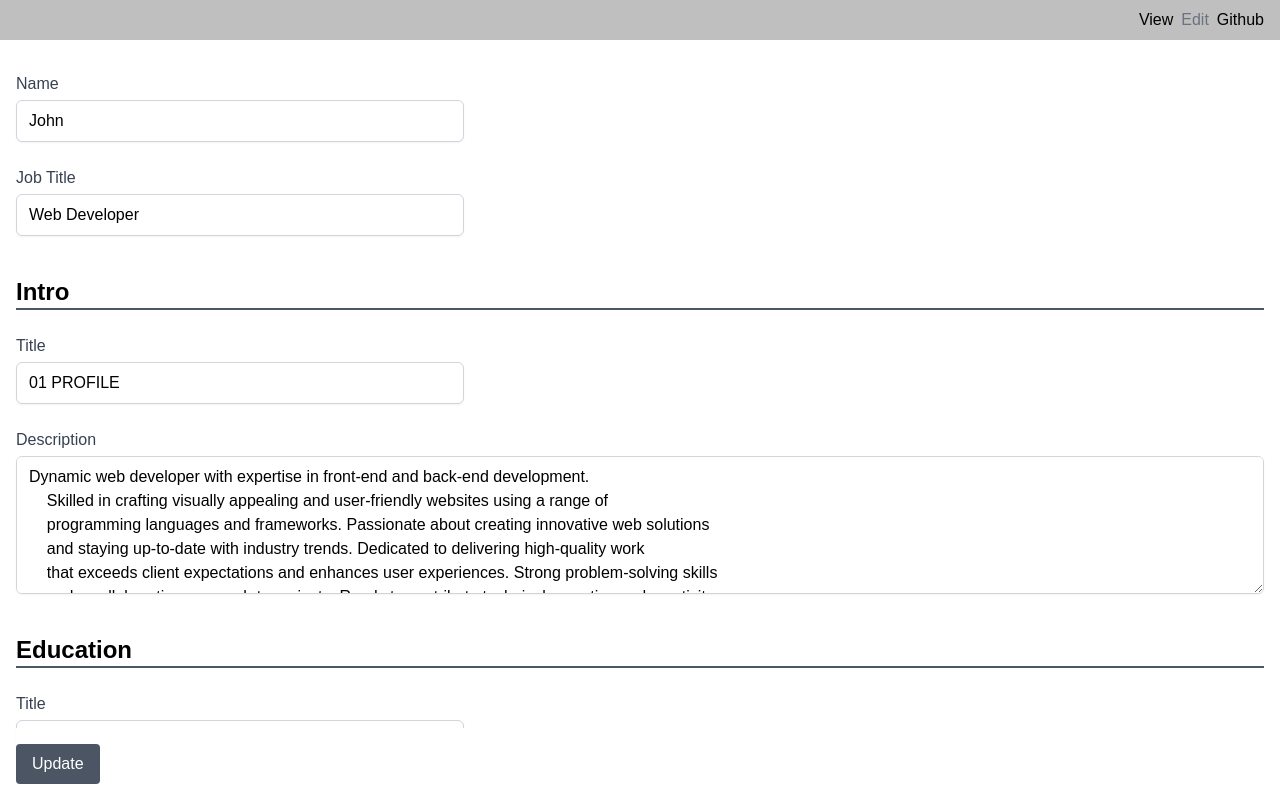
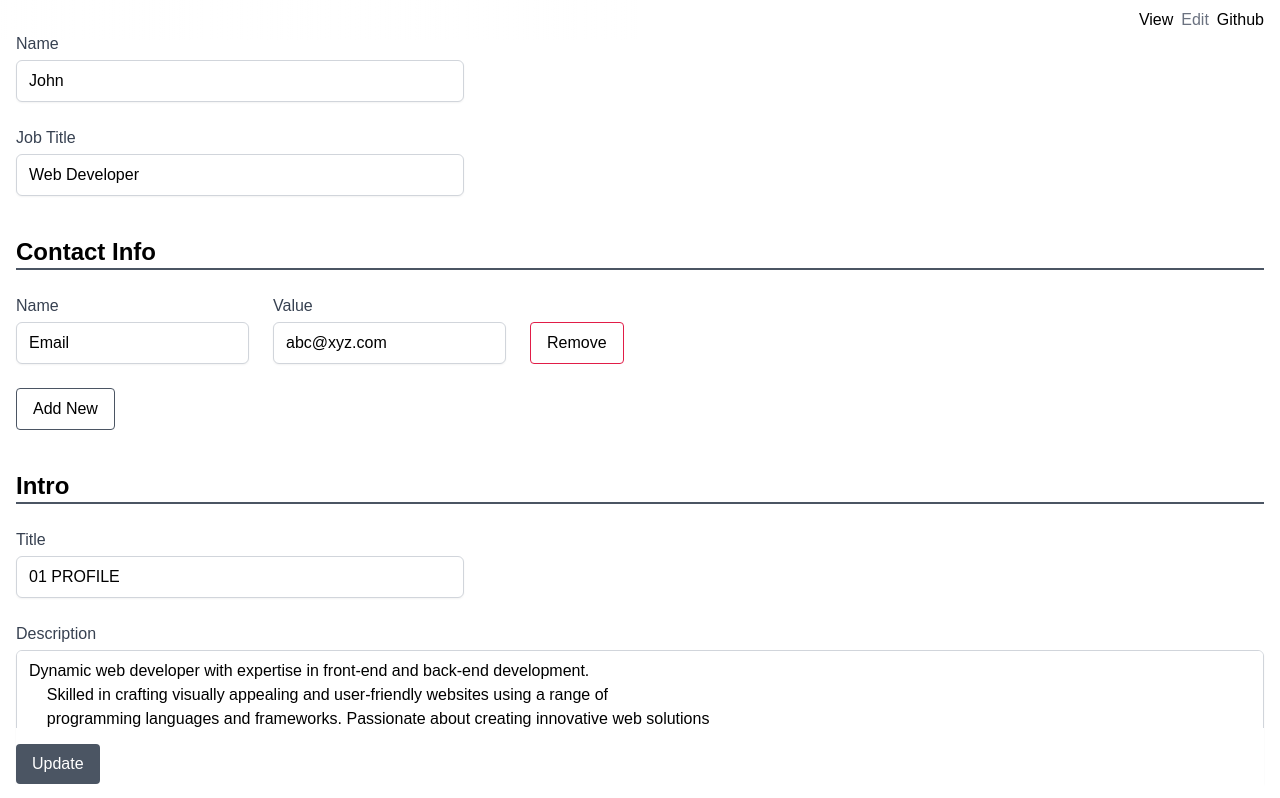
Before and after one commit to aungkyawhein/resume, an Angular app: page /edit in a window 1280 px wide. Shown: the top 798 px of the page. Built offline with nearby package versions, Linux system fonts and the light colour scheme; a web font is replaced by a local one; what @angular/fire would draw is missing.

Commit message:
Add contact info edit feature for #19

```diff
--- a/src/app/app.component.html
+++ b/src/app/app.component.html
@@ -1,4 +1,4 @@
-<nav class="w-full flex justify-end bg-black/25">
+<nav class="w-full flex justify-end bg-gradient-to-l from-50% from-white fixed top-0">
   <div class="container mx-auto px-4 flex flex-col gap-12 font-primary">
     <ul class="flex justify-end gap-2 container py-2 mx-auto">
       <li *ngFor="let navLink of navLinks">
--- a/src/app/edit/edit.component.html
+++ b/src/app/edit/edit.component.html
@@ -1,6 +1,7 @@
 <div class="container mx-auto px-4 py-8 flex flex-col gap-12 font-primary">
   <form (ngSubmit)="onSubmit()" #resumeForm="ngForm">
     <div class="grid grid-cols-1 gap-10">
+
       <div class="max-w-md">
         <div class="grid grid-cols-1 gap-6">
           <label class="block">
@@ -27,6 +28,49 @@
               focus:border-indigo-300 focus:ring focus:ring-indigo-200 focus:ring-opacity-50
             ">
           </label>
+        </div>
+      </div>
+
+      <!-- Contact Info -->
+      <div class="max-w-full">
+        <div class="grid grid-cols-1 gap-6">
+          <h3 class="text-2xl font-bold border-b-2 border-gray-600">Contact Info</h3>
+          <ul class="flex flex-col gap-6">
+            <li *ngFor="let contact of contactInfo.list; let i = index" class="flex flex-row items-end gap-6">
+              <label class="block">
+                <span class="text-gray-700">Name</span>
+                <input type="text" placeholder="" name="name_{{i}}" [(ngModel)]="contact.name" class="
+                  mt-1
+                  block
+                  w-full
+                  rounded-md
+                  border-gray-300
+                  shadow-sm
+                  focus:border-indigo-300 focus:ring focus:ring-indigo-200 focus:ring-opacity-50
+                ">
+              </label>
+              <label class="block">
+                <span class="text-gray-700">Value</span>
+                <input type="text" placeholder="" name="value_{{i}}" [(ngModel)]="contact.value" class="
+                  mt-1
+                  block
+                  w-full
+                  rounded-md
+                  border-gray-300
+                  shadow-sm
+                  focus:border-indigo-300 focus:ring focus:ring-indigo-200 focus:ring-opacity-50
+                ">
+              </label>
+              <button type="button" (click)="removeContactInfo(i)" class="px-4 py-2 rounded border border-rose-600">
+                Remove
+              </button>
+            </li>
+          </ul>
+          <div>
+            <button type="button" class="px-4 py-2 rounded border border-gray-600" (click)="addNewContactInfo()">
+              Add New
+            </button>
+          </div>
         </div>
       </div>
 
--- a/src/app/edit/edit.component.ts
+++ b/src/app/edit/edit.component.ts
@@ -1,4 +1,5 @@
 import { Component } from '@angular/core';
+import { FormBuilder, FormGroup } from '@angular/forms';
 import { Router } from '@angular/router';
 import { ContactInfo, Data, Education, EmploymentHistory, Intro, Skills } from '../data.model';
 import { DataService } from '../data.service';
@@ -16,6 +17,7 @@ export class EditComponent {
   contactInfo: ContactInfo = {
     list: [],
   };
+  contactInfoFormGroup = FormGroup;
   intro: Intro = {
     title: '',
     description: ''
@@ -40,6 +42,7 @@ export class EditComponent {
   constructor(
     private dataService: DataService,
     private router: Router,
+    private formBuilder: FormBuilder,
   ) {
 
   }
@@ -59,12 +62,23 @@ export class EditComponent {
     this.name = name;
     this.jobTitle = jobTitle;
     this.logo = logo;
-    this.contactInfo = contactInfo;
+    this.contactInfo = { ...contactInfo };
     this.intro = { ...intro };
     this.employmentHistory = employmentHistory;
     this.education = { ...education };
     this.skills = { ...skills };
     this.skillsList = this.skills.list.join(',');
+  }
+
+  addNewContactInfo(): void {
+    this.contactInfo.list.push({
+      name: '',
+      value: '',
+    });
+  }
+
+  removeContactInfo(index: number): void {
+    this.contactInfo.list.splice(index, 1);
   }
 
   onSkillsUpdate(): void {
@@ -77,6 +91,7 @@ export class EditComponent {
         ...this.data,
         name: this.name,
         jobTitle: this.jobTitle,
+        contactInfo: { ...this.contactInfo },
         intro: { ...this.intro },
         education: { ...this.education },
         skills: { ...this.skills },
```
Lines whose indentation alone changed are shown as unchanged.
